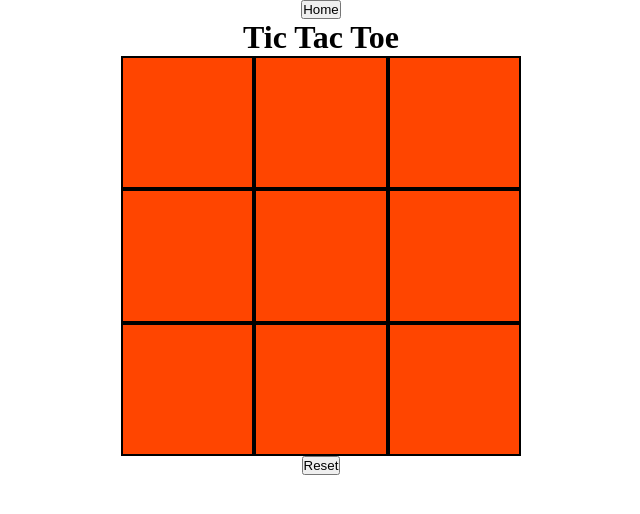
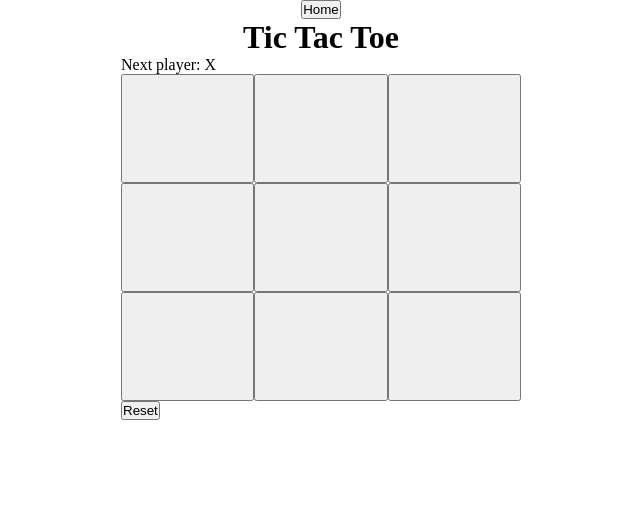
Before and after one commit to bktpp/game-scape, a React (Vite) app: page /tic-tac-toe in a window 1280 px wide. Shown: the top 514 px of the page, without its empty margins (319-959 px from the left). Built offline with nearby package versions, Linux system fonts and the light colour scheme.

Commit message:
finished tic tac toe logic and functionality

```diff
--- a/src/games/tic-tac-toe/tic-tac-toe.component.jsx
+++ b/src/games/tic-tac-toe/tic-tac-toe.component.jsx
@@ -1,74 +1,103 @@
 import { Link } from "react-router-dom";
 import { useState } from "react";
-import winningCombos from "./winning-combos";
 
 import "./tic-tac-toe.styles.scss";
 
-function TicTacToe() {
-   const [tileValues, setTileValues] = useState(Array(9).fill(""));
-   const [isPlayersTurn, setIsPlayersTurn] = useState(true);
-   const [pickedTiles, setPickedTiles] = useState([]);
-   // const [userPicks, setUserPicks] = useState([Array(3).fill(""), Array(3).fill("")]);
-   const [userPicks, setUserPicks] = useState([]);
-   const [computerPicks, setComputerPicks] = useState([]);
-
-   const check = [1, 2, 3];
-
-   function checkWinner(picks) {
-      console.log(picks);
-      const isEqual = check.every((value, index) => value === picks[index]);
-
-      if (isEqual) {
-         alert("congrats you won");
-      } else {
-         console.log("no winner");
+function calculateWinner(squares) {
+   const lines = [
+      [0, 1, 2],
+      [3, 4, 5],
+      [6, 7, 8],
+      [0, 3, 6],
+      [1, 4, 7],
+      [2, 5, 8],
+      [0, 4, 8],
+      [2, 4, 6],
+   ];
+   for (let i = 0; i < lines.length; i++) {
+      const [a, b, c] = lines[i];
+      if (squares[a] && squares[a] === squares[b] && squares[a] === squares[c]) {
+         return squares[a];
       }
    }
+   return null;
+}
 
-   function handleClick(index) {
-      if (pickedTiles.includes(index)) {
-         alert("spot already picked. try again");
-      } else if (!pickedTiles.includes(index)) {
-         setTileValues((previousValues) => {
-            const newValues = [...previousValues];
-            if (isPlayersTurn) {
-               newValues[index] = "X";
-               setUserPicks((picks) => {
-                  const updatedPicks = [...picks, index + 1];
-                  checkWinner(updatedPicks);
-                  return updatedPicks;
-               });
-               setIsPlayersTurn(!isPlayersTurn);
-            } else if (!isPlayersTurn) {
-               newValues[index] = "O";
-               setIsPlayersTurn(!isPlayersTurn);
-            }
-            setPickedTiles((tiles) => [...tiles, index]);
-            return newValues;
-         });
-      }
+function Square({ value, onSquareClick }) {
+   return (
+      <button className="square" onClick={onSquareClick}>
+         {value}
+      </button>
+   );
+}
+
+function Board() {
+   const [squares, setSquares] = useState(Array(9).fill(null));
+   const [isXTurn, setIsXTurn] = useState(true);
+
+   const winner = calculateWinner(squares);
+   let status;
+
+   if (winner) {
+      status = `Winner: ${winner}`;
+   } else {
+      status = `Next player: ${isXTurn ? "X" : "O"}`;
    }
 
-   function handleClearBoard() {
-      setIsPlayersTurn(true);
-      setTileValues(Array(9).fill(""));
-      setPickedTiles([]);
+   function handleClick(i) {
+      if (squares[i] || calculateWinner(squares)) {
+         return;
+      }
+      const nextSquares = squares.slice();
+      if (isXTurn) {
+         nextSquares[i] = "X";
+      } else {
+         nextSquares[i] = "O";
+      }
+      setSquares(nextSquares);
+      setIsXTurn(!isXTurn);
    }
 
-   const tiles = tileValues.map((value, index) => (
-      <div key={index} className="tile" onClick={() => handleClick(index)}>
-         <div className="tile-content">{value}</div>
-      </div>
-   ));
+   function clearBoard() {
+      setSquares(Array(9).fill(null));
+      setIsXTurn(true);
+   }
 
+   return (
+      <>
+         <div>{status}</div>
+         <div className="board-row">
+            <Square value={squares[0]} onSquareClick={() => handleClick(0)} />
+            <Square value={squares[1]} onSquareClick={() => handleClick(1)} />
+            <Square value={squares[2]} onSquareClick={() => handleClick(2)} />
+         </div>
+         <div className="board-row">
+            <Square value={squares[3]} onSquareClick={() => handleClick(3)} />
+            <Square value={squares[4]} onSquareClick={() => handleClick(4)} />
+            <Square value={squares[5]} onSquareClick={() => handleClick(5)} />
+         </div>
+         <div className="board-row">
+            <Square value={squares[6]} onSquareClick={() => handleClick(6)} />
+            <Square value={squares[7]} onSquareClick={() => handleClick(7)} />
+            <Square value={squares[8]} onSquareClick={() => handleClick(8)} />
+         </div>
+         <div>
+            <button onClick={clearBoard}>Reset</button>
+         </div>
+      </>
+   );
+}
+
+function TicTacToe() {
    return (
       <div className="main-container">
          <Link to={"/"}>
             <button>Home</button>
          </Link>
          <h1> Tic Tac Toe</h1>
-         <div className="gameboard-container">{tiles}</div>
-         <button onClick={handleClearBoard}>Reset</button>
+         <div className="gameboard-container">
+            <Board />
+         </div>
       </div>
    );
 }
--- a/src/games/tic-tac-toe/tic-tac-toe.styles.scss
+++ b/src/games/tic-tac-toe/tic-tac-toe.styles.scss
@@ -1,31 +1,26 @@
 .main-container {
+   height: 420px;
+   width: 400px;
+   margin: 0 auto;
    display: flex;
    flex-direction: column;
    justify-content: center;
    align-items: center;
 
    .gameboard-container {
-      height: 400px;
-      width: 400px;
-      background-color: orangered;
-      display: grid;
-      grid-template-columns: repeat(3, 1fr);
-      grid-template-rows: repeat(3, 1fr);
-
-      .tile {
-         border: 2px solid #000;
-         display: flex;
-         justify-content: center;
-         align-items: center;
-
-         &-content {
-            display: flex;
-            justify-content: center;
-            align-items: center;
-            width: 60%;
-            height: 60%;
-            font-size: 100px;
-         }
-      }
+      width: 100%;
+      height: 100%;
+      display: flex;
+      flex-direction: column;
+      justify-content: stretch;
    }
 }
+
+.board-row {
+   display: flex;
+   height: 100%;
+   .square {
+      flex: 1;
+      width: 100px;
+   }
+}
--- a/src/index.css
+++ b/src/index.css
@@ -5,3 +5,7 @@
    margin: 0;
    padding: 0;
 }
+
+button {
+   cursor: pointer;
+}
```
